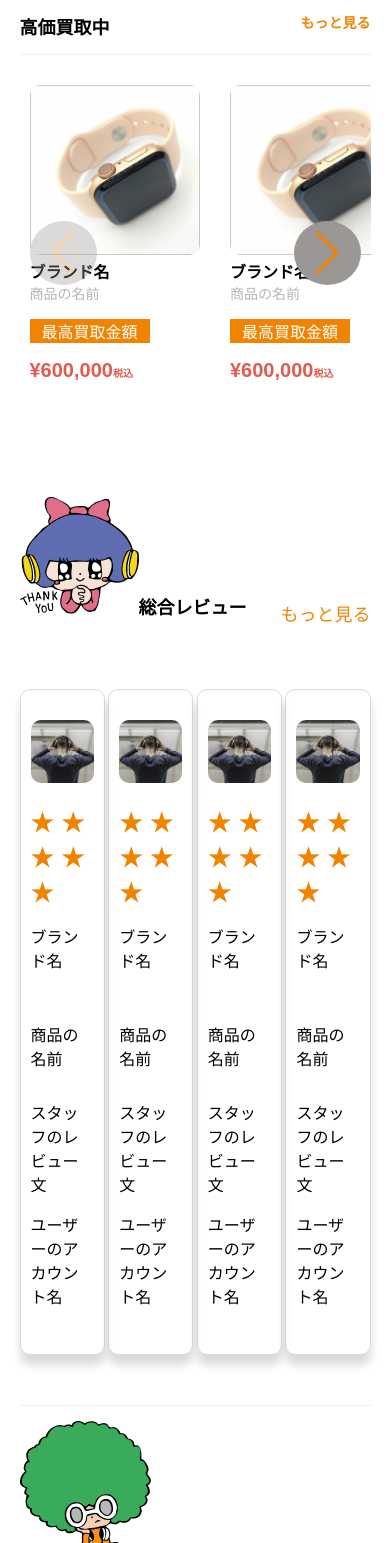
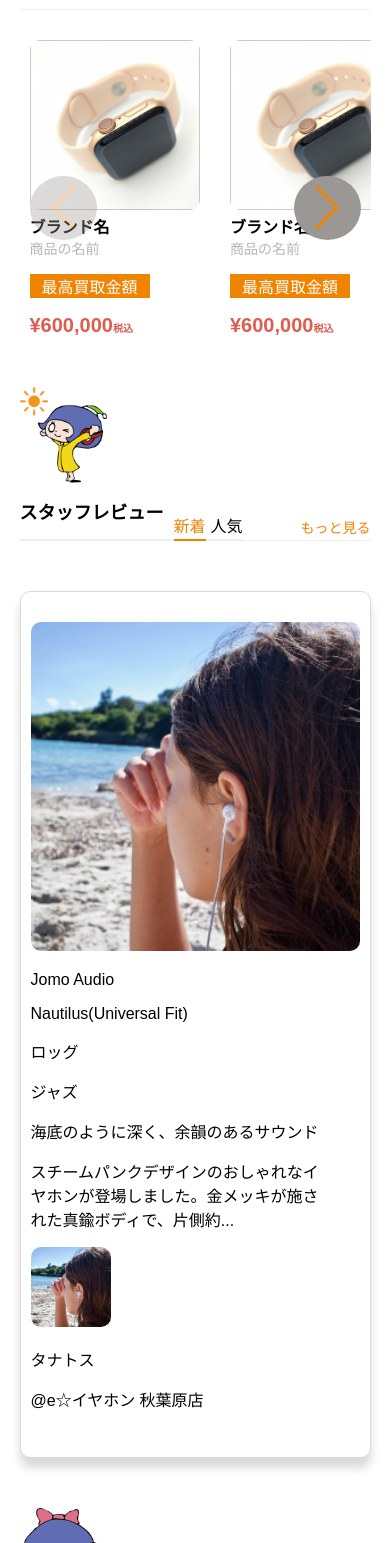
Before and after one commit to liupeiyu21/new-ear-, a React (Vite) app: page / in a window 390 px wide. Shown: the part 3600-5143 px from the top of the page. Built offline with nearby package versions, Linux system fonts and the light colour scheme.

Commit message:
e☆イヤホンの読みもの　スマホ

```diff
--- a/src/PcTop.css
+++ b/src/PcTop.css
@@ -1055,8 +1055,23 @@ ul li a:hover{
 .sp-product-icon{
     display: none;
 }
+.Linkbtn{
+    display: none;
+}
 /* 高価買取中のicon */
 .sp-heigh{
+    display: none;
+}
+/* スタッフレビューのicon */
+.sp-staff{
+    display: none;
+}
+/* ユーザーレビュー */
+.sp-users{
+    display: none;
+}
+ /* e☆イヤホンの読みもの！ */
+.sp-reading{
     display: none;
 }
 
@@ -1204,6 +1219,7 @@ ul li a:hover{
     /* Products 新着　中古　ランキング */
     .container-icon{
         display: none;
+
     }
     .container-more{
         border-top: none;
@@ -1258,7 +1274,7 @@ ul li a:hover{
     /* 高価買取中 */
     .sp-heigh{
         display: block;
-        width: 30%;
+        width: 25%;
         padding-top: 30px;
     }
     .he-span{
@@ -1276,8 +1292,74 @@ ul li a:hover{
         width: 120px;
     }
     /* スタッフレビュー */
-    .staff-review-contents{
+    .sp-staff{
+        display: block;
+        width: 25%;
+    }
+    .staff-span{
         display: none;
+    }
+    .staff-review-category{
+        padding-top: 0;
+        margin-left: 10px;
+        display: flex;
+        justify-content: center;
+        white-space: nowrap;
+        gap: 5px;
+    }
+    .staff-review-category > span{
+        margin: 0;
+        padding-top: 30px;
+    }
+    .staff-title{
+        border-top: none;
+    }
+    .staff-title > h2{
+        white-space: nowrap;
+    }
+    .staff-title > p{
+        padding-top: 0;
+        font-size: 14px;
+        padding-top: 20px;
+    }
+
+    /* 総合レビュー */
+    .sp-users{
+        display: block;
+        width: 20%;
+        padding-left: 5%;
+        padding-top: 50px;
+    }
+    .users-span{
+        display: none;
+    }
+    .users > .users-title > p{
+        padding-top: 0;
+    }
+    .users-title{
+        margin: 0;
+    }
+
+    /* e☆イヤホンの読みもの！ */
+    .sp-reading{
+        display: block;
+        width: 20%;
+        padding-top: 50px;
+    }
+    .rea-span{
+        display: none;
+    }
+    .reading-more{
+        margin-top: 0;
+        border-top: none;
+    }
+    .reading-more > p{
+        padding-top: 0;
+        margin: 0;
+        font-size: 14px;
+    }
+    .reading-more > h2{
+        margin: 0;
     }
 
     /* footer */
--- a/src/PcTopJs/ReadingItem.jsx
+++ b/src/PcTopJs/ReadingItem.jsx
@@ -12,6 +12,7 @@ function ReadingItem() {
     return(
         <>
     <div className="reading-item">
+        <img className="sp-reading" src={ReadIcon} alt="" />
         <div className="reading-more">
             <h2><img className="rea-span" src={ReadIcon} alt="キャラクター" />e☆イヤホンの読みもの！</h2>
             <p>もっと見る</p>
--- a/src/PcTopJs/StaffReview2.jsx
+++ b/src/PcTopJs/StaffReview2.jsx
@@ -1,15 +1,36 @@
-import { useState } from "react";
+import { useEffect, useState } from "react";
 import StaffReviewData from "../data/StaffReview.json";
 import StaffIcon from "/top-staff.png"
 
 function StaffReview2() {
 
     const [ selectReview, setSelectReview] = useState("NewReview");
+    const [ isMobile, setIsMobile] = useState(window.innerWidth <= 768)
+    // const [isMobile, setIsMobile] = useState(window.innerWidth <= 768);
     const reviewList = StaffReviewData.Staffreview[selectReview];
+
+
+
+  // 画面サイズ変更時にスマホ判定を更新
+  useEffect(() => {
+    const handleResize = () => {
+      setIsMobile(window.innerWidth <= 428);
+    };
+
+    window.addEventListener("resize", handleResize);
+    return () => {
+      window.removeEventListener("resize", handleResize);
+    };
+  }, []);
+
+  // 表示するレビューを制御
+  const displayedReviews = isMobile ? reviewList.slice(0, 1) : reviewList;
+
 
     return(
         <>
         <div className="staff-review-contents">
+            <img className="sp-staff" src={StaffIcon} alt="" />
             <div className="staff-title">
             <div className="staff-title">
             <h2><span ><img className="staff-span" src={StaffIcon} alt="キャラクター" /></span>スタッフレビュー</h2>
@@ -30,7 +51,7 @@ function StaffReview2() {
             <p>もっと見る</p>
             </div>
             <div className="review-list">
-                {reviewList.map((review, index) => (
+                {displayedReviews.map((review, index) => (
                     <div className="review-card" key={index}>
                         <img src={review.img} className="img-big" alt="商品の写真" />
                         <p className="reviews-brand">{review.brand}</p>
--- a/src/PcTopJs/UsersReview/UsersReview.jsx
+++ b/src/PcTopJs/UsersReview/UsersReview.jsx
@@ -1,4 +1,5 @@
 import React from "react";
+import { useEffect, useState } from "react";
 import UsersList from "./UsersList";
 import UsersIcon from "/top-users.png"
 
@@ -36,13 +37,31 @@ const usersItems = [
 ];
 
 const UsersReview = () => {
+    const [ isMobile, setIsMobile] = useState(window.innerWidth <= 768);
+
+    // 画面サイズ変更時にスマホ判定を更新
+      useEffect(() => {
+        const handleResize = () => {
+          setIsMobile(window.innerWidth <= 428);
+        };
+
+        window.addEventListener("resize", handleResize);
+        return () => {
+          window.removeEventListener("resize", handleResize);
+        };
+      }, []);
+
+      // 表示するレビューを制御
+      const displayedReviews = isMobile ? usersItems.slice(0, 1) : usersItems;
+
     return(
         <div className="users">
+            <img className="sp-users" src={UsersIcon} alt="" />
             <div className="users-title">
-            <h2 className="users-so"><span ><img className="users-span" src={UsersIcon} alt="キャラクター" /></span>総合レビュー</h2>
-            <p>もっと見る</p>
+                <h2 className="users-so"><span ><img className="users-span" src={UsersIcon} alt="キャラクター" /></span>総合レビュー</h2>
+                <p>もっと見る</p>
             </div>
-            <UsersList items={usersItems} />
+            <UsersList items={displayedReviews} />
             {/* <div className="users-btns">
             <button className="users-review-brn">もっと見る</button>
             </div> */}
```
